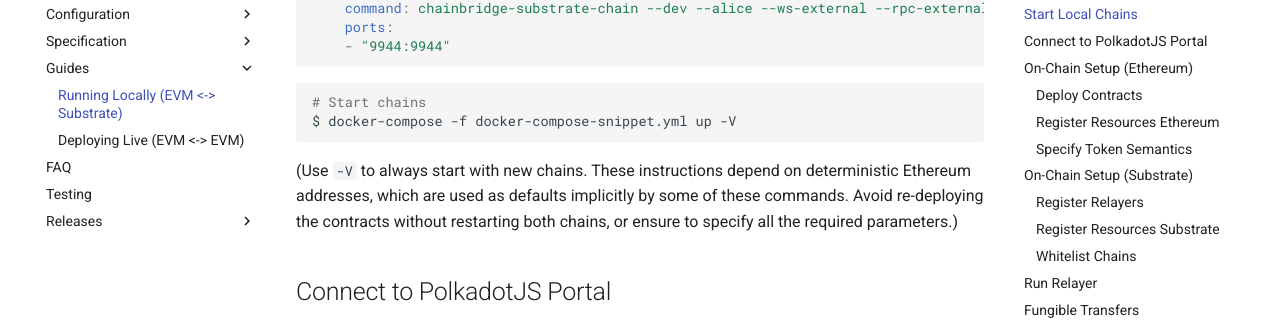
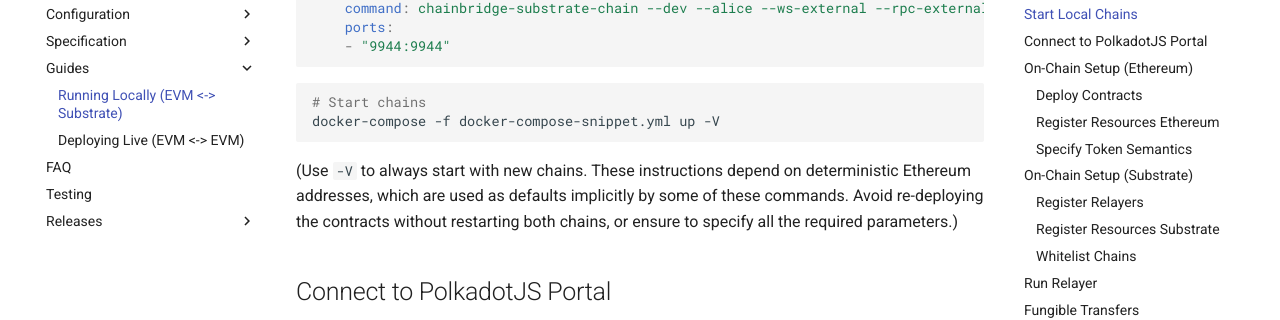
Before and after one commit to ChainSafe/chainbridge-docs, an MkDocs documentation site: the page built from docs/local.md, in a window 1280 px wide and 1400 px high, scrolled down 1080 px. Shown: the part 148-468 px from the top of the window. Built offline with MkDocs 1.6.1 and Material for MkDocs 9.7.7, drawn with Linux system fonts in a browser that asks for light colours; comment, search, counter and statistics services are not loaded; some of the changed text lies outside the part shown.

Commit message:
remove $ prompt + revert shell type

````diff
--- a/docs/local.md
+++ b/docs/local.md
@@ -43,9 +43,9 @@ services:
     - "9944:9944"
 ```
 
-```zsh
+```bash
 # Start chains
-$ docker-compose -f docker-compose-snippet.yml up -V
+docker-compose -f docker-compose-snippet.yml up -V
 ```
 
 (Use `-V` to always start with new chains. These instructions depend on deterministic Ethereum addresses, which are used as defaults implicitly by some of these commands. Avoid re-deploying the contracts without restarting both chains, or ensure to specify all the required parameters.)
@@ -94,12 +94,12 @@ To deploy the contracts on to the Ethereum chain, run the following:
 
 ```bash
 # Deploy contracts
-$ cb-sol-cli deploy --all --relayerThreshold 1
+cb-sol-cli deploy --all --relayerThreshold 1
 ```
 
 After running, the expected output looks like this:
 
-```zsh
+```bash
 ================================================================
 Url:        http://localhost:8545
 Deployer:   0xff93B45308FD417dF303D6515aB04D9e89a750Ca
@@ -141,13 +141,13 @@ WETC:               Not Deployed
 
 ```bash
 # Register fungible resource ID with erc20 contract
-$ cb-sol-cli bridge register-resource --resourceId "0x000000000000000000000000000000c76ebe4a02bbc34786d860b355f5a5ce00" --targetContract "0x21605f71845f372A9ed84253d2D024B7B10999f4"
+cb-sol-cli bridge register-resource --resourceId "0x000000000000000000000000000000c76ebe4a02bbc34786d860b355f5a5ce00" --targetContract "0x21605f71845f372A9ed84253d2D024B7B10999f4"
 
 # Register non-fungible resource ID with erc721 contract
-$ cb-sol-cli bridge register-resource --resourceId "0x000000000000000000000000000000e389d61c11e5fe32ec1735b3cd38c69501" --targetContract "0xd7E33e1bbf65dC001A0Eb1552613106CD7e40C31" --handler "0x3f709398808af36ADBA86ACC617FeB7F5B7B193E"
+cb-sol-cli bridge register-resource --resourceId "0x000000000000000000000000000000e389d61c11e5fe32ec1735b3cd38c69501" --targetContract "0xd7E33e1bbf65dC001A0Eb1552613106CD7e40C31" --handler "0x3f709398808af36ADBA86ACC617FeB7F5B7B193E"
 
 # Register generic resource ID
-$ cb-sol-cli bridge register-generic-resource --resourceId "0x000000000000000000000000000000f44be64d2de895454c3467021928e55e01" --targetContract "0xc279648CE5cAa25B9bA753dAb0Dfef44A069BaF4" --handler "0x2B6Ab4b880A45a07d83Cf4d664Df4Ab85705Bc07" --hash --deposit "" --execute "store(bytes32)"
+cb-sol-cli bridge register-generic-resource --resourceId "0x000000000000000000000000000000f44be64d2de895454c3467021928e55e01" --targetContract "0xc279648CE5cAa25B9bA753dAb0Dfef44A069BaF4" --handler "0x2B6Ab4b880A45a07d83Cf4d664Df4Ab85705Bc07" --hash --deposit "" --execute "store(bytes32)"
 ```
 
 ### Specify Token Semantics
@@ -158,16 +158,16 @@ For simplicity's sake the following examples only make use of the  `mint/burn` m
 
 ```bash
 # Register the erc20 contract as mintable/burnable
-$ cb-sol-cli bridge set-burn --tokenContract "0x21605f71845f372A9ed84253d2D024B7B10999f4"
+cb-sol-cli bridge set-burn --tokenContract "0x21605f71845f372A9ed84253d2D024B7B10999f4"
 
 # Register the associated handler as a minter
-$ cb-sol-cli erc20 add-minter --minter "0x3167776db165D8eA0f51790CA2bbf44Db5105ADF"
+cb-sol-cli erc20 add-minter --minter "0x3167776db165D8eA0f51790CA2bbf44Db5105ADF"
 
 # Register the erc721 contract as mintable/burnable
-$ cb-sol-cli bridge set-burn --tokenContract "0xd7E33e1bbf65dC001A0Eb1552613106CD7e40C31" --handler "0x3f709398808af36ADBA86ACC617FeB7F5B7B193E"
+cb-sol-cli bridge set-burn --tokenContract "0xd7E33e1bbf65dC001A0Eb1552613106CD7e40C31" --handler "0x3f709398808af36ADBA86ACC617FeB7F5B7B193E"
 
 # Add the handler as a minter
-$ cb-sol-cli erc721 add-minter --minter "0x3f709398808af36ADBA86ACC617FeB7F5B7B193E"
+cb-sol-cli erc721 add-minter --minter "0x3f709398808af36ADBA86ACC617FeB7F5B7B193E"
 ```
 
 ## On-Chain Setup (Substrate)
@@ -224,27 +224,27 @@ Steps to run a relayer:
 4. Start relayer as a binary using the default "Alice" key
 
 _Example:_
-```zsh
+```bash
 # Clone repo
-$ git clone git@github.com:ChainSafe/ChainBridge.git
+git clone git@github.com:ChainSafe/ChainBridge.git
 
 # Build ChainBridge and move it to your GOBIN path
-$ cd ChainBridge && make install
+cd ChainBridge && make install
 
 # Run relayer
-$ chainbridge --config config.json --testkey alice --latest
+chainbridge --config config.json --testkey alice --latest
 ```
 
 _Or, if you prefer Docker, steps 2 and 4 can be done as follows:_
 
 1. Build an image first
 2. Start the relayer as a docker container
-```zsh
+```bash
 # Build docker image
-$ docker build -t chainsafe/chainbridge .
+docker build -t chainsafe/chainbridge .
 
 # Start relayer as docker container
-$ docker run -v $(pwd)/config.json:/config.json --network host chainsafe/chainbridge --testkey alice --latest
+docker run -v (pwd)/config.json:/config.json --network host chainsafe/chainbridge --testkey alice --latest
 ```
 
 Sample `config.json`:
@@ -297,7 +297,7 @@ You can query the recipients balance on Ethereum with this:
 
 ```bash
 # Query token balance of account: Oxff..750Ca
-$ cb-sol-cli erc20 balance --address "0xff93B45308FD417dF303D6515aB04D9e89a750Ca"
+cb-sol-cli erc20 balance --address "0xff93B45308FD417dF303D6515aB04D9e89a750Ca"
 ```
 
 ### ERC20 ⇒ Substrate Native Token
@@ -306,21 +306,21 @@ If necessary, you can mint some tokens:
 
 ```bash
 # Mint 1000 ERC20 tokens
-$ cb-sol-cli erc20 mint --amount 1000
+cb-sol-cli erc20 mint --amount 1000
 ```
 
 Before initiating the transfer we have to approve the bridge to take ownership of the tokens:
 
 ```bash
 # Approve bridge to assume custody of tokens
-$ cb-sol-cli erc20 approve --amount 1000 --recipient "0x3167776db165D8eA0f51790CA2bbf44Db5105ADF"
+cb-sol-cli erc20 approve --amount 1000 --recipient "0x3167776db165D8eA0f51790CA2bbf44Db5105ADF"
 ```
 
 To initiate a transfer on the Ethereum chain use this command (Note: there will be a 10 block delay before the relayer will process the transfer):
 
 ```bash
 # Transfer 1 token to account: 0xd4..da27d
-$ cb-sol-cli erc20 deposit --amount 1 --dest 1 --recipient "0xd43593c715fdd31c61141abd04a99fd6822c8558854ccde39a5684e7a56da27d" --resourceId "0x000000000000000000000000000000c76ebe4a02bbc34786d860b355f5a5ce00"
+cb-sol-cli erc20 deposit --amount 1 --dest 1 --recipient "0xd43593c715fdd31c61141abd04a99fd6822c8558854ccde39a5684e7a56da27d" --resourceId "0x000000000000000000000000000000c76ebe4a02bbc34786d860b355f5a5ce00"
 ```
 
 ## Non-Fungible Transfers
@@ -351,7 +351,7 @@ You can query ownership of tokens on Ethereum with this:
 
 ```bash
 # Query ownership of ERC721 with token ID: 1
-$ cb-sol-cli erc721 owner --id 0x1
+cb-sol-cli erc721 owner --id 0x1
 ```
 
 ### ERC721 ⇒ Substrate NFT
@@ -360,21 +360,21 @@ If necessary, you can mint an ERC-721 token like this:
 
 ```bash
 # Mint ERC721 with token ID: 99
-$ cb-sol-cli erc721 mint --id 0x99
+cb-sol-cli erc721 mint --id 0x99
 ```
 
 Before initiating the transfer, we must approve the bridge to take ownership of the tokens:
 
 ```bash
 # Approve bridge to assume custody of ERC721 with token ID: 99
-$ cb-sol-cli erc721 approve --id 0x99 --recipient "0x3f709398808af36ADBA86ACC617FeB7F5B7B193E"
+cb-sol-cli erc721 approve --id 0x99 --recipient "0x3f709398808af36ADBA86ACC617FeB7F5B7B193E"
 ```
 
 Now we can initiate the transfer:
 
 ```bash
 # Transfer ERC721 with token ID: 99 to account: 0xd4..da27d
-$ cb-sol-cli erc721 deposit --id 0x99 --dest 1 --resourceId "0x000000000000000000000000000000e389d61c11e5fe32ec1735b3cd38c69501" --recipient "0xd43593c715fdd31c61141abd04a99fd6822c8558854ccde39a5684e7a56da27d"
+cb-sol-cli erc721 deposit --id 0x99 --dest 1 --resourceId "0x000000000000000000000000000000e389d61c11e5fe32ec1735b3cd38c69501" --recipient "0xd43593c715fdd31c61141abd04a99fd6822c8558854ccde39a5684e7a56da27d"
 ```
 
 ## Generic Data Transfer
@@ -396,5 +396,5 @@ You can verify the transfer with this command:
 
 ```bash
 # Verify transfer of hash
-$ cb-sol-cli cent getHash --hash 0x699c776c7e6ce8e6d96d979b60e41135a13a2303ae1610c8d546f31f0c6dc730
+cb-sol-cli cent getHash --hash 0x699c776c7e6ce8e6d96d979b60e41135a13a2303ae1610c8d546f31f0c6dc730
 ```
````
